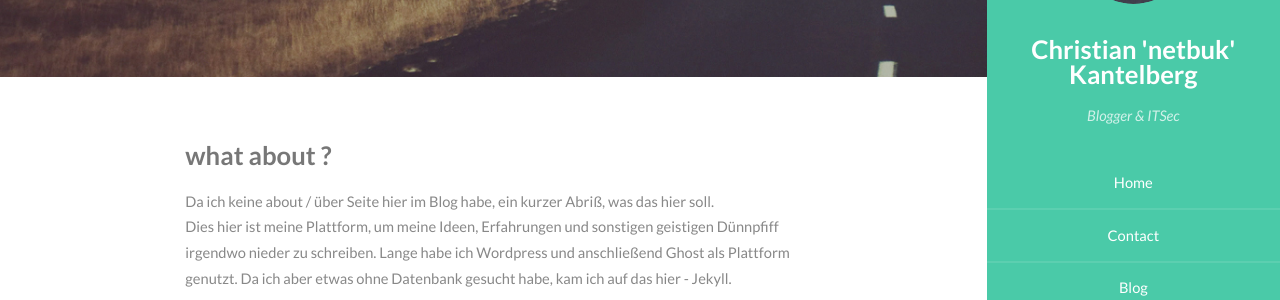
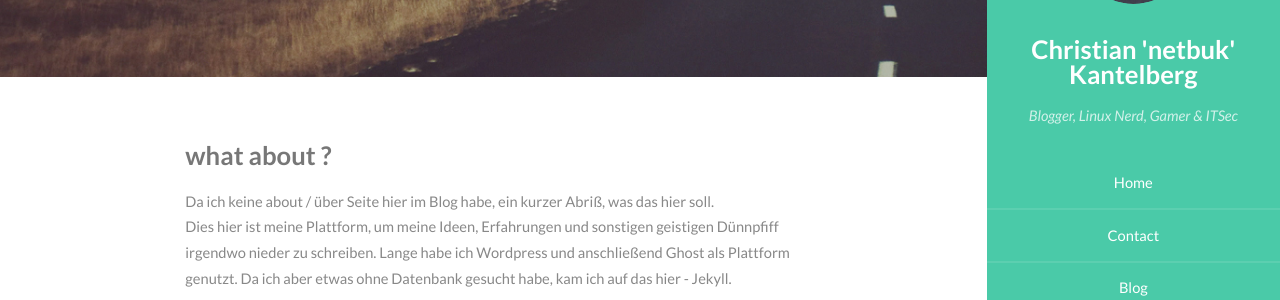
Before and after one commit to netbuk/netbuk.github.io, a Jekyll site: the page built from index.html, in a window 1280 px wide. Shown: the part 143-443 px from the top of the page. Built offline with Jekyll 4.4.1, drawn with Linux system fonts in a browser that asks for light colours.

Commit message:
aktualisierung

```diff
--- a/_includes/header.html
+++ b/_includes/header.html
@@ -3,7 +3,7 @@
         <header>
             <span class="image avatar"><img src="{{ site.baseurl }}/images/avatar.jpg" alt="" /></span>
             <h1 id="logo"><a href="{{ site.baseurl }}/">Christian 'netbuk' Kantelberg</a></h1>
-            <p>Blogger & ITSec</p>
+            <p>Blogger, Linux Nerd, Gamer & ITSec</p>
         </header>
         <nav id="nav">
             <ul>
```
